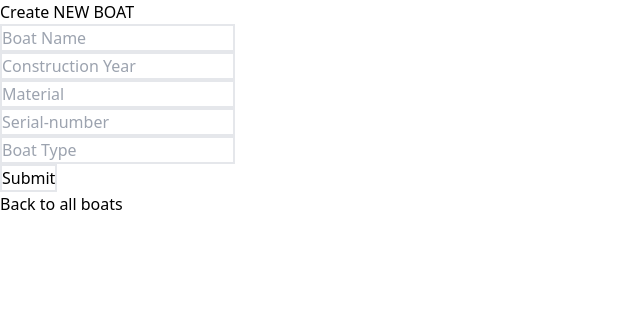
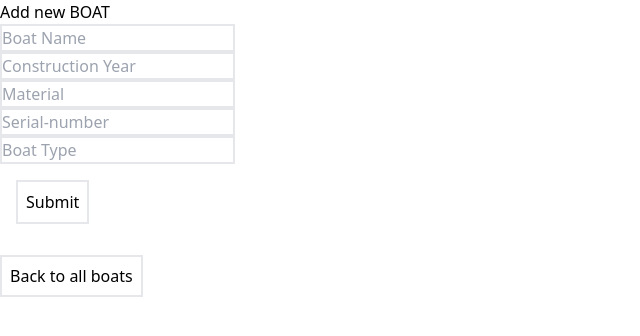
Before and after one commit to S-Guettner/boat-rental, a React (Vite) app in the folder frontend/: page /new-boat in a window 1280 px wide. Shown: the top 336 px of the page, without its empty margins (0-640 px from the left). Built offline with nearby package versions, Linux system fonts and the light colour scheme.

Commit message:
feat(frontend): added navigation

```diff
--- a/frontend/src/components/AvailableBoats.tsx
+++ b/frontend/src/components/AvailableBoats.tsx
@@ -51,7 +51,7 @@ const AvailableBoats: FC<AvailableBoatsProps> = ({ boatName, boatType, serialNum
 
 
     return (
-    <div className='border-2 inline-block p-2'>
+    <div className='border-2 inline-block p-2 mb-10'>
           <p>Name:{boatName}</p>
           <p>Type:{boatType}</p>
           <p>serialNumber:{serialNumber}</p>
--- a/frontend/src/pages/CreateNewBoat.tsx
+++ b/frontend/src/pages/CreateNewBoat.tsx
@@ -40,16 +40,16 @@ const CreateNewBoat: FC<CreateNewBoatProps> = ({}) => {
 
     return (
     <main>
-        <h1>Create NEW BOAT</h1>
+        <h1>Add new BOAT</h1>
         <form>
               <input className='border-2 block' ref={boatName} placeholder='Boat Name' type="text" />
               <input className='border-2 block' ref={constructionYear} placeholder='Construction Year' type="number" />
               <input className='border-2 block' ref={material} placeholder='Material' type="text" />
               <input className='border-2 block' ref={serialNumber} placeholder='Serial-number' type="text" />
               <input className='border-2 block' ref={boatType} placeholder='Boat Type' type="text" />
-              <button className='border-2' onClick={clickHandler} >Submit</button>
+              <button className='border-2 m-4 p-2 mb-10' onClick={clickHandler} >Submit</button>
         </form>
-            <Link to={'/'}>Back to all boats </Link>
+            <Link to={'/'} className='border-2 p-2'>Back to all boats </Link>
     </main>
   )
 }
--- a/frontend/src/pages/Reservation.tsx
+++ b/frontend/src/pages/Reservation.tsx
@@ -1,5 +1,6 @@
 import { FC,useState,useEffect } from 'react'
 import {BoatData} from '../interfaces'
+import { Link } from 'react-router-dom'
 
 import { v4 as uuidv4 } from 'uuid'
 import AvailableBoats from '../components/AvailableBoats'
@@ -24,7 +25,7 @@ const Reservation: FC<ReservationProps> = ({}) => {
     return (
     <div>
         <p>Reservation</p>
-        <p>all available Boats :</p>
+        <p className='mb-4'>all available Boats :</p>
             {availableBoats?.map((item) => {
                 console.log(item)
                 return(
@@ -37,7 +38,7 @@ const Reservation: FC<ReservationProps> = ({}) => {
                    />
                 )
             })}
-
+        <Link to={'/'}  className='border-2 p-2'>Back to Overview</Link>
     </div>
   )
 }
```
